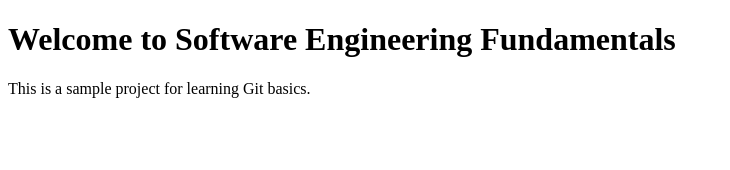
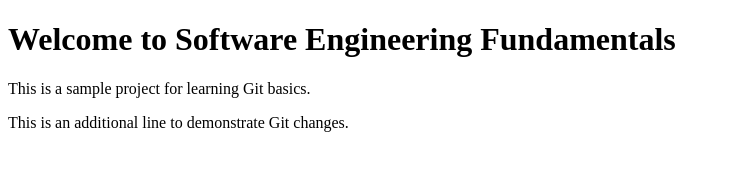
Before and after one commit to derekmm2/Software_Engineering_Fundamentals, a plain HTML site: page index.html in a window 1280 px wide. Shown: the whole page, without its empty margins (0-730 px from the left). Drawn offline with Linux system fonts and the light colour scheme.

Commit message:
Update index.html with additional paragraph

```diff
--- a/index.html
+++ b/index.html
@@ -6,5 +6,6 @@
 <body>
     <h1>Welcome to Software Engineering Fundamentals</h1>
     <p>This is a sample project for learning Git basics.</p>
+    <p>This is an additional line to demonstrate Git changes.</p>
 </body>
 </html>
```
